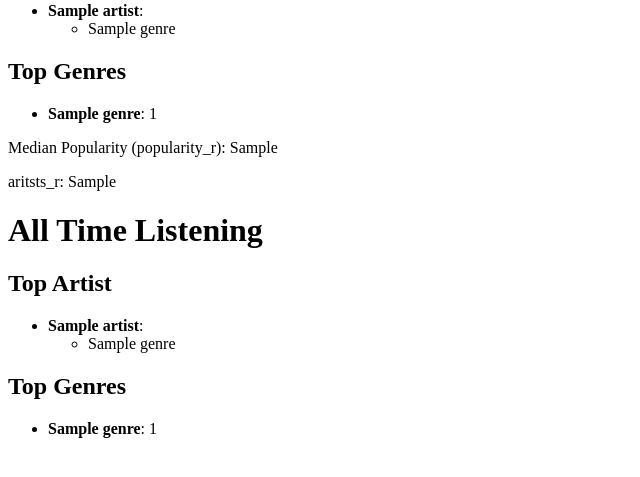
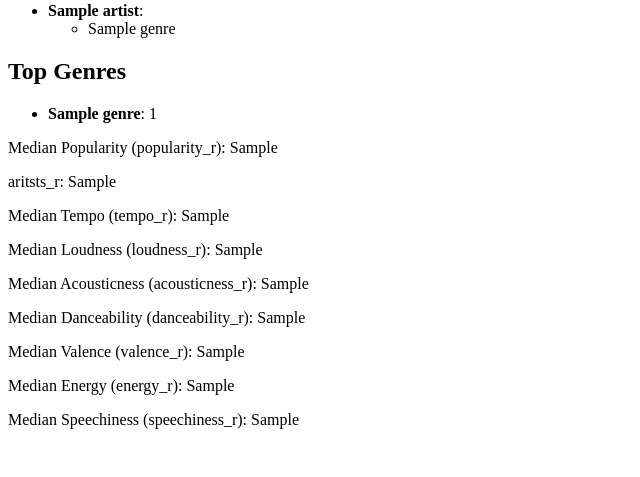
Before and after one commit to nmaffly/Wavelength, a Flask app: template templates/index.html in a window 1280 px wide. Shown: the part 159-636 px from the top of the page, without its empty margins (0-640 px from the left). Run offline with Flask 3, Linux system fonts and the light colour scheme; the template is opened without the code that fills it: most values are stand-ins (such as "Sample title", 1, 10 or a date in 2020).

Commit message:
all recent spotify data extracted

```diff
--- a/app.py
+++ b/app.py
@@ -47,25 +47,24 @@ def display():
     spotify = spotipy.Spotify(auth=token_info['access_token'])
 
     user_data = spotify.current_user()
-    artist_genres_r = get_artist_genres(spotify) # dictionary with top 10 artists and associated genre
+    top_artists_r = spotify.current_user_top_artists(limit=10, time_range='short_term')['items']
+    top_artists_a = spotify.current_user_top_artists(limit=10, time_range='long_term')['items']
+    top_tracks_r = spotify.current_user_top_tracks(limit=10, time_range='short_term')['items']
+    top_tracks_a = spotify.current_user_top_tracks(limit=10, time_range='long_term')['items']
+
+    artist_genres_r = get_artist_genres(top_artists_r) # dictionary with top 10 artists and associated genre
+    artists_r = list(artist_genres_r.keys())
     genres_r = get_genre_count(artist_genres_r)
-
-    popularity_r = get_popularity_r(spotify)
-
-    artists_r = list(artist_genres_r.keys())
-
-    genres_a = get_all_time(spotify)
-    genre_count_a = get_genre_count(genres_a)
+    popularity_r = get_popularity(top_artists_r)
+    tempo_r, loudness_r, acousticness_r, danceability_r, valence_r, energy_r, speechiness_r = get_audio_features_tracks(top_tracks_r, spotify)
 
 
+    return render_template('index.html', user_data=user_data, artist_genres_r=artist_genres_r, genre__r=genres_r,popularity_r=popularity_r, artists_r=artists_r, tempo_r=tempo_r, loudness_r=loudness_r, acousticness_r=acousticness_r, danceability_r=danceability_r, valence_r=valence_r, energy_r=energy_r, speechiness_r=speechiness_r)
 
-    return render_template('index.html', user_data=user_data, artist_genres_r=artist_genres_r, genre__r=genres_r, genres_a=genres_a, genre_count_a=genre_count_a, popularity_r=popularity_r, artists_r=artists_r)
-
-def get_artist_genres(spotify):
+def get_artist_genres(top_artists):
     # returns dictionary with top 10 artists and associated genres, popularity scores,
     # dictionary: (key, value) --> (artist, genres)
     artists = {}
-    top_artists = spotify.current_user_top_artists(limit=10, time_range='short_term')['items']
     for item in top_artists:
         artists[item['name']] = item['genres']
 
@@ -88,11 +87,9 @@ def get_genre_count(genres):
 
     return all_genres
 
-def get_popularity_r(spotify):
-    # returns nested dictionary with top 10 artists and associated genres, popularity scores,
-    # dictionary: (key, value) --> (artist, genres)
+def get_popularity(top_artists):
+    # returns median popularity score for top 10 artists
     popularity_scores = []
-    top_artists = spotify.current_user_top_artists(limit=10, time_range='short_term')['items']
     for item in top_artists:
         popularity_scores.append(item['popularity'])
 
@@ -101,6 +98,153 @@ def get_popularity_r(spotify):
     median = find_median(popularity_scores)
 
     return median
+
+def get_audio_features_tracks(top_tracks, spotify):
+    # returns median tempo for top 10 artists
+    tempo_scores = []
+    loudness_scores = []
+    acousticness_scores = []
+    danceability_scores = []
+    valence_scores = []
+    energy_scores = []
+    speechiness_scores = []
+
+    for track in top_tracks:
+        # print(artist['name'], end=':\n')
+        tempo = 0
+        loudness = 0
+        acousticness = 0
+        danceability = 0
+        valence = 0
+        energy = 0
+        speechiness = 0
+
+        if track:
+            track_id = track['id']
+            audio_features = spotify.audio_features([track_id])[0]
+            if 'tempo' in audio_features:
+                tempo = audio_features['tempo']
+
+            if 'loudness' in audio_features:
+                loudness += audio_features['loudness']
+
+            if 'acousticness' in audio_features:
+                #print(f"{track['name']} acousticness: {audio_features['acousticness']}")
+                acousticness += audio_features['acousticness']
+
+            if 'danceability' in audio_features:
+                danceability += audio_features['danceability']
+
+            if 'valence' in audio_features:
+                valence += audio_features['valence']
+
+            if 'energy' in audio_features:
+                energy += audio_features['energy']
+
+            if 'speechiness' in audio_features:
+                speechiness += audio_features['speechiness']
+
+            # print(f"{track['name']} tempo: {audio_features['tempo']}")
+            # print(f"{track['name']} loudness: {audio_features['loudness']}")
+
+
+        tempo_scores.append(tempo)
+        loudness_scores.append(loudness)
+        acousticness_scores.append(acousticness)
+        danceability_scores.append(danceability)
+        valence_scores.append(valence)
+        energy_scores.append(energy)
+        speechiness_scores.append(speechiness)
+
+    median_tempo = round(find_median(tempo_scores),ndigits=2)
+    median_loudness = round(find_median(loudness_scores),ndigits=2)
+    median_acousticness = round(find_median(acousticness_scores), ndigits=2)
+    median_danceability = round(find_median(danceability_scores), ndigits=2)
+    median_valence = round(find_median(valence_scores), ndigits=2)
+    median_energy = round(find_median(energy_scores), ndigits=2)
+    median_speechiness = round(find_median(speechiness_scores), ndigits=2)
+
+    return median_tempo, median_loudness, median_acousticness, median_danceability, median_valence, median_energy, median_speechiness
+
+def get_audio_features_artists(top_artists, spotify):
+    # returns median tempo for top 10 artists
+    tempo_scores = []
+    loudness_scores = []
+    acousticness_scores = []
+    danceability_scores = []
+    valence_scores = []
+    energy_scores = []
+    speechiness_scores = []
+
+    for artist in top_artists:
+        top_tracks = spotify.artist_top_tracks(artist['id'], country='US')['tracks']
+        # print(artist['name'], end=':\n')
+
+        if top_tracks:
+            avg_tempo = 0
+            avg_loudness = 0
+            avg_acousticness = 0
+            avg_danceability = 0
+            avg_valence = 0
+            avg_energy = 0
+            avg_speechiness = 0
+            num_tracks = 0
+            for track in top_tracks:
+                track_id = track['id']
+                audio_features = spotify.audio_features([track_id])[0]
+                if audio_features['tempo']:
+                    avg_tempo += audio_features['tempo']
+
+                if audio_features['loudness']:
+                    avg_loudness += audio_features['loudness']
+
+                if 'acousticness' in audio_features:
+                    #print(f"{track['name']} acousticness: {audio_features['acousticness']}")
+                    avg_acousticness += audio_features['acousticness']
+
+                if 'danceability' in audio_features:
+                    avg_danceability += audio_features['danceability']
+
+                if 'valence' in audio_features:
+                    avg_valence += audio_features['valence']
+
+                if 'energy' in audio_features:
+                    avg_energy += audio_features['energy']
+
+                if 'speechiness' in audio_features:
+                    avg_speechiness += audio_features['speechiness']
+
+                # print(f"{track['name']} tempo: {audio_features['tempo']}")
+                # print(f"{track['name']} loudness: {audio_features['loudness']}")
+
+                num_tracks += 1
+
+            avg_tempo /= num_tracks
+            avg_loudness /= num_tracks
+            avg_acousticness /= num_tracks
+            avg_danceability /= num_tracks
+            avg_valence /= num_tracks
+            avg_energy /= num_tracks
+            avg_speechiness /= num_tracks
+
+
+        tempo_scores.append(avg_tempo)
+        loudness_scores.append(avg_loudness)
+        acousticness_scores.append(avg_acousticness)
+        danceability_scores.append(avg_danceability)
+        valence_scores.append(avg_valence)
+        energy_scores.append(avg_energy)
+        speechiness_scores.append(avg_speechiness)
+
+    median_tempo = round(find_median(tempo_scores),ndigits=2)
+    median_loudness = round(find_median(loudness_scores),ndigits=2)
+    median_acousticness = round(find_median(acousticness_scores), ndigits=2)
+    median_danceability = round(find_median(danceability_scores), ndigits=2)
+    median_valence = round(find_median(valence_scores), ndigits=2)
+    median_energy = round(find_median(energy_scores), ndigits=2)
+    median_speechiness = round(find_median(speechiness_scores), ndigits=2)
+
+    return median_tempo, median_loudness, median_acousticness, median_danceability, median_valence, median_energy, median_speechiness
 
 def find_median(numbers):
     numbers.sort()
@@ -112,24 +256,5 @@ def find_median(numbers):
     else:
         return (numbers[middle - 1] + numbers[middle]) / 2.0
 
-def get_medium(spotify):
-    artists = {}
-    top_artists = spotify.current_user_top_artists(limit=10, time_range='medium_term')['items']
-    for item in top_artists:
-        artists[item['name']] = item['genres']
-
-    return artists
-
-def get_all_time(spotify):
-    artists = {}
-    top_artists = spotify.current_user_top_artists(limit=10, time_range='long_term')['items']
-    for item in top_artists:
-        artists[item['name']] = item['genres']
-
-    return artists
-
-
-
-
 if __name__ == '__main__':
     app.run(debug=True, port=4000)
--- a/templates/index.html
+++ b/templates/index.html
@@ -38,33 +38,19 @@
 
     <p> aritsts_r: {{ artists_r }}</p>
 
-    <h1>All Time Listening</h1>
+    <p> Median Tempo (tempo_r): {{ tempo_r }}</p>
 
-    <h2>Top Artist</h2>
-    <ul>
-        {% for artist, genres in genres_a.items() %}
-            <li>
-                <strong>{{ artist }}</strong>:
-                {% if genres %}
-                    <ul>
-                        {% for genre in genres %}
-                            <li>{{ genre }}</li>
-                        {% endfor %}
-                    </ul>
-                {% else %}
-                    <em>No genres listed</em>
-                {% endif %}
-            </li>
-        {% endfor %}
-    </ul>
-    <h2>Top Genres</h2>
-    <ul>
-        {% for genre, count in genre_count_a.items() %}
-            <li>
-                <strong>{{ genre }}</strong>: {{ count }}
+    <p> Median Loudness (loudness_r): {{ loudness_r }}</p>
 
-            </li>
-        {% endfor %}
-    </ul>
+    <p> Median Acousticness (acousticness_r): {{ acousticness_r }}</p>
+
+    <p> Median Danceability (danceability_r): {{ danceability_r }}</p>
+
+    <p> Median Valence (valence_r): {{ valence_r }}</p>
+
+    <p> Median Energy (energy_r): {{ energy_r }}</p>
+
+    <p> Median Speechiness (speechiness_r): {{ speechiness_r }}</p>
+
 </body>
 </html>
```
Also changed, not shown: 2 other files.
